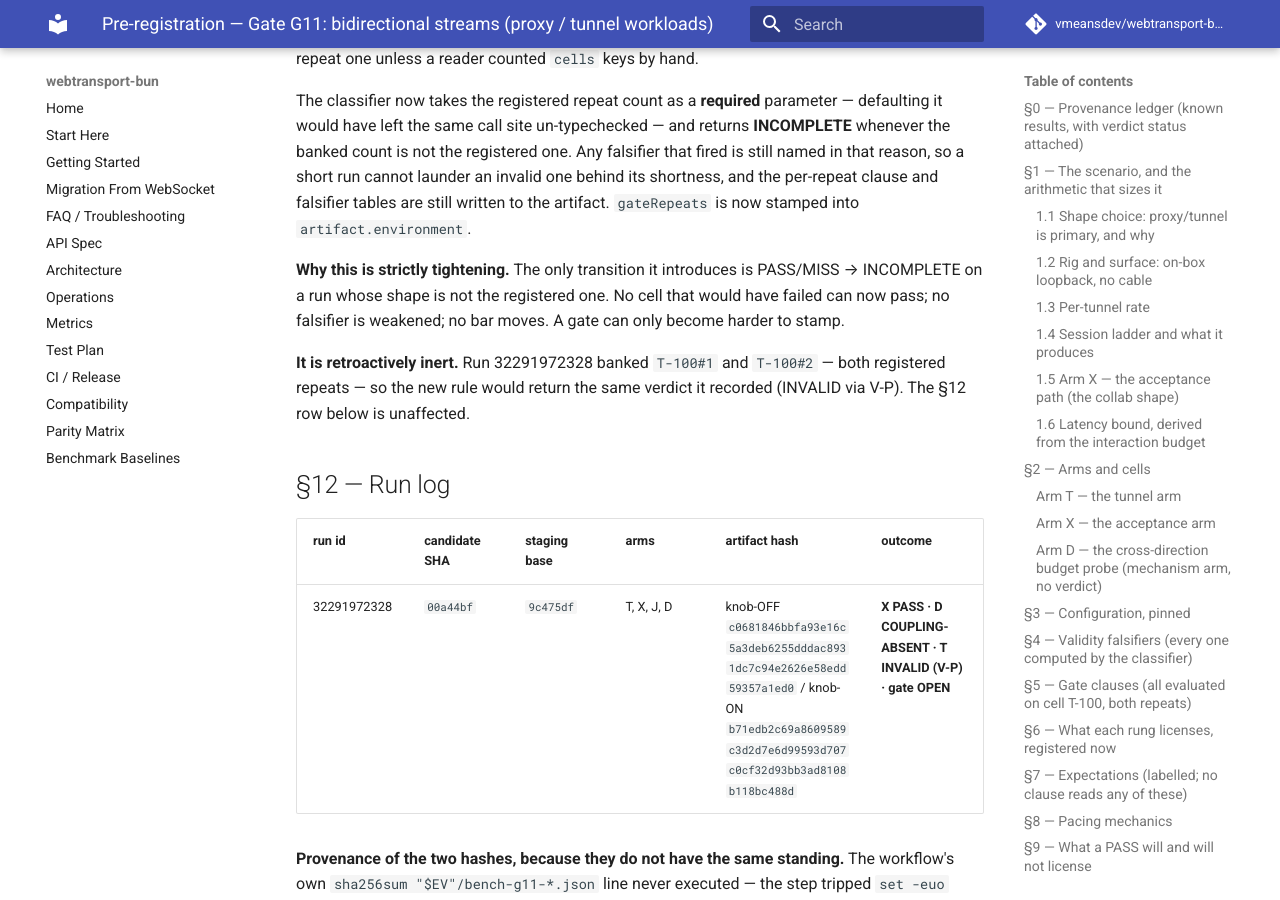
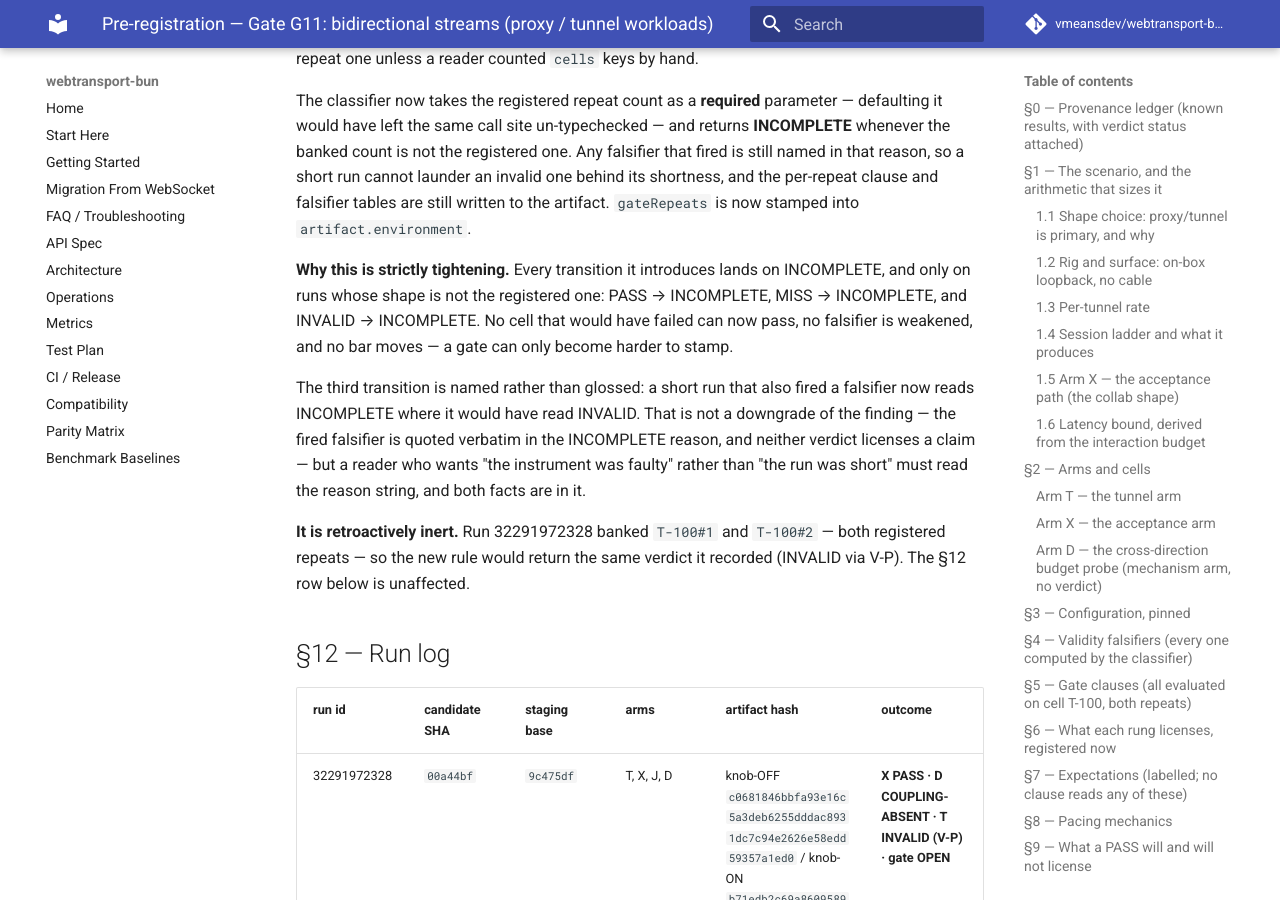
Before and after one commit to vmeansdev/webtransport-bun, an MkDocs documentation site: the page built from docs/research/preregistrations/gate-g11-bidi.md, in a window 1280 px wide and 900 px high, scrolled down 22340 px. Built offline with MkDocs 1.6.1 and Material for MkDocs 9.7.7, drawn with Linux system fonts in a browser that asks for light colours; comment, search, counter and statistics services are not loaded.

Commit message:
Name the third transition Amendment 6 introduces instead of glossing it
The strictly-tightening claim said PASS/MISS -> INCOMPLETE. A short run that
also fired a falsifier goes INVALID -> INCOMPLETE, which the sentence did not
cover. All three land on INCOMPLETE and none can manufacture a pass, so the
claim holds — but an amendment that under-describes its own effect is the kind
of thing this document exists not to do.

```diff
--- a/docs/research/preregistrations/gate-g11-bidi.md
+++ b/docs/research/preregistrations/gate-g11-bidi.md
@@ -788,10 +788,18 @@ launder an invalid one behind its shortness, and the per-repeat clause and
 falsifier tables are still written to the artifact. `gateRepeats` is now
 stamped into `artifact.environment`.
 
-**Why this is strictly tightening.** The only transition it introduces is
-PASS/MISS → INCOMPLETE on a run whose shape is not the registered one. No cell
-that would have failed can now pass; no falsifier is weakened; no bar moves.
-A gate can only become harder to stamp.
+**Why this is strictly tightening.** Every transition it introduces lands on
+INCOMPLETE, and only on runs whose shape is not the registered one:
+PASS → INCOMPLETE, MISS → INCOMPLETE, and INVALID → INCOMPLETE. No cell that
+would have failed can now pass, no falsifier is weakened, and no bar moves —
+a gate can only become harder to stamp.
+
+The third transition is named rather than glossed: a short run that also fired
+a falsifier now reads INCOMPLETE where it would have read INVALID. That is not
+a downgrade of the finding — the fired falsifier is quoted verbatim in the
+INCOMPLETE reason, and neither verdict licenses a claim — but a reader who
+wants "the instrument was faulty" rather than "the run was short" must read the
+reason string, and both facts are in it.
 
 **It is retroactively inert.** Run 32291972328 banked `T-100#1` and `T-100#2` —
 both registered repeats — so the new rule would return the same verdict it
```
